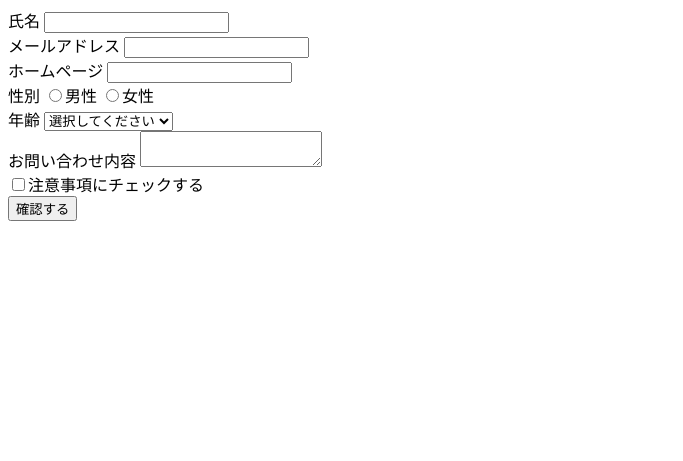
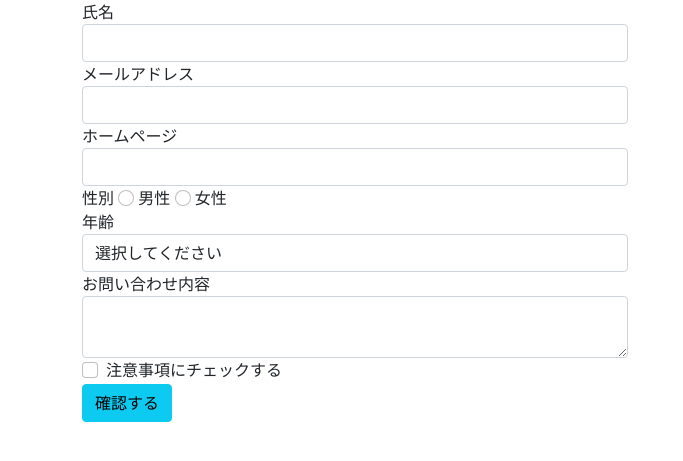
Before and after one commit to oga0927/php_pra, a PHP site: page /form/input.php in a window 1280 px wide. Shown: the top 461 px of the page, without its empty margins (0-683 px from the left). Run offline with PHP 8.4, Linux system fonts and the light colour scheme.

Commit message:
UI修正

```diff
--- a/form/input.php
+++ b/form/input.php
@@ -38,10 +38,20 @@ if (!empty($_POST['btn_submit'])) {
 
 ?>
 
-<!DOCTYPE html>
+<!doctype html>
+<html lang="en">
+
+<head>
+  <!-- Required meta tags -->
   <meta charset="utf-8">
+  <meta name="viewport" content="width=device-width, initial-scale=1">
 
-<head></head>
+  <!-- Bootstrap CSS -->
+  <link href="https://cdn.jsdelivr.net/npm/bootstrap@5.0.0-beta1/dist/css/bootstrap.min.css" rel="stylesheet" integrity="sha384-giJF6kkoqNQ00vy+HMDP7azOuL0xtbfIcaT9wjKHr8RbDVddVHyTfAAsrekwKmP1" crossorigin="anonymous">
+
+  <title>私は仕事が大好きです。</title>
+</head>
+
 
 <body>
 
@@ -140,35 +150,48 @@ if (!empty($_POST['btn_submit'])) {
 
     <?php endif; ?>
 
-    <form method="POST" action="input.php">
-      氏名
-      <input type="text" name="your_name" value="
+    <div class="container">
+      <div class="row">
+        <div class="col-md-6">
+          <method="POST" action="input.php">
+            <div class="form-group">
+              <label for="your_name">氏名</label>
+              <input type="text" class="form-control" id="your_name" name="your_name" value="
               <?php if (!empty($_POST['your_name'])) {
                 echo h($_POST['your_name']);
-      } ?>">
-      <br>
-      メールアドレス
-      <input type="email" name="email" value="
+              } ?>" required>
+            </div>
+
+            <div class="form-group">
+              <label for="email">メールアドレス</label>
+              <input type="text" class="form-control" id="email" name="email" value="
               <?php if (!empty($_POST['email'])) {
                 echo h($_POST['email']);
-      } ?>">
-      <br>
-      ホームページ
-      <input type="url" name="url" value="
+              } ?>" required>
+            </div>
+            <div class="form-group">
+              <label for="url">ホームページ</label>
+              <input type="text" class="form-control" id="url" name="url" value="
               <?php if (!empty($_POST['url'])) {
                 echo h($_POST['url']);
-      } ?>">
-      <br>
+              } ?>" required>
+
+              <div class="form-che   ck form-check-inline">
+
                 性別
-      <input type="radio" name="gender" value="0" <?php if (isset($_POST['gender']) && $_POST['gender'] === '0') {
+                <input type="radio" class="form-check-input" name="gender" id="gender" value="0" <?php if (isset($_POST['gender']) && $_POST['gender'] === '0') {
                                                                                                     echo 'checked';
-                                                  } ?>>男性
-      <input type="radio" name="gender" value="1" <?php if (isset($_POST['gender']) && $_POST['gender'] === '1') {
+                                                                                                  } ?>>
+                <label class="form-check-label" for="gender1">男性</label>
+                <input type="radio" class="form-check-input" name="gender" value="1" <?php if (isset($_POST['gender']) && $_POST['gender'] === '1') {
                                                                                         echo 'checked';
-                                                  } ?>>女性
-      <br>
-      年齢
-      <select name="age">
+                                                                                      } ?>>
+                <label class="form-check-label" for="gender2">女性</label>
+              </div>
+
+              <div class="form-group">
+                <label for="age">年齢</label>
+                <select class="form-control" id="age" name="age">
                   <option value="">選択してください</option>
                   <option value="1">〜19歳</option>
                   <option value="2">20歳〜29歳</option>
@@ -177,22 +200,42 @@ if (!empty($_POST['btn_submit'])) {
                   <option value="5">50歳〜59歳</option>
                   <option value="6">60歳〜</option>
                 </select>
-      <br>
-      お問い合わせ内容
-      <textarea name="contact">
+              </div>
+
+              <div class="form-group">
+                <label for="contact">お問い合わせ内容</label>
+                <textarea class="form-control" id="contact" name="contact">
                   <?php if (!empty($_POST['contact'])) {
                     echo h($_POST['contact']);
                   } ?>
                 </textarea>
-      <br>
-      <input type="checkbox" name="caution" value="1">注意事項にチェックする
-      <br>
+              </div>
 
-      <input type="submit" name="btn_confirm" value="確認する">
+              <div class="form-check">
+                <input type="checkbox" class="form-check-input" id="caution" name="caution" value="1">
+                <label class="form-check-label" for="caution">注意事項にチェックする</label>
+              </div>
+
+              <input class="btn btn-info" type="submit" name="btn_confirm" value="確認する">
               <input type="hidden" name="csrf" value="<?php echo $token; ?>">
               </form>
+              </dev>
+              </dev>
+              </dev>
+
             <?php endif; ?>
 
+            <!-- Optional JavaScript; choose one of the two! -->
+
+            <!-- Option 1: Bootstrap Bundle with Popper -->
+            <script src="https://cdn.jsdelivr.net/npm/bootstrap@5.0.0-beta1/dist/js/bootstrap.bundle.min.js" integrity="sha384-ygbV9kiqUc6oa4msXn9868pTtWMgiQaeYH7/t7LECLbyPA2x65Kgf80OJFdroafW" crossorigin="anonymous"></script>
+
+            <!-- Option 2: Separate Popper and Bootstrap JS -->
+            <!--
+    <script src="https://cdn.jsdelivr.net/npm/@popperjs/core@2.5.4/dist/umd/popper.min.js" integrity="sha384-q2kxQ16AaE6UbzuKqyBE9/u/KzioAlnx2maXQHiDX9d4/zp8Ok3f+M7DPm+Ib6IU" crossorigin="anonymous"></script>
+    <script src="https://cdn.jsdelivr.net/npm/bootstrap@5.0.0-beta1/dist/js/bootstrap.min.js" integrity="sha384-pQQkAEnwaBkjpqZ8RU1fF1AKtTcHJwFl3pblpTlHXybJjHpMYo79HY3hIi4NKxyj" crossorigin="anonymous"></script>
+    -->
+</body>
 </body>
 
 </html>
--- a/form/validation.php
+++ b/form/validation.php
@@ -7,6 +7,17 @@ function validation($request)
 
   if (empty($request['your_name']) || 20 < mb_strlen($request['your_name'])) {
     $errors[] = '氏名は20文字以内で入力してください';
+  }
+
+  if (empty($request['email']) || !filter_var($request['email'], FILTER_VALIDATE_EMAIL,)) {
+    $errors[] = 'メールアドレスを正しく入力してください';
+  }
+
+  // 空ではない時の条件
+  if (!empty($request['url'])) {
+    if (!filter_var($request['url'], FILTER_VALIDATE_URL)) {
+      $errors[] = 'ホームページは正しく入力してください';
+    }
   }
 
   if (!isset($request['gender'])) {
```
Lines whose indentation alone changed are shown as unchanged.
